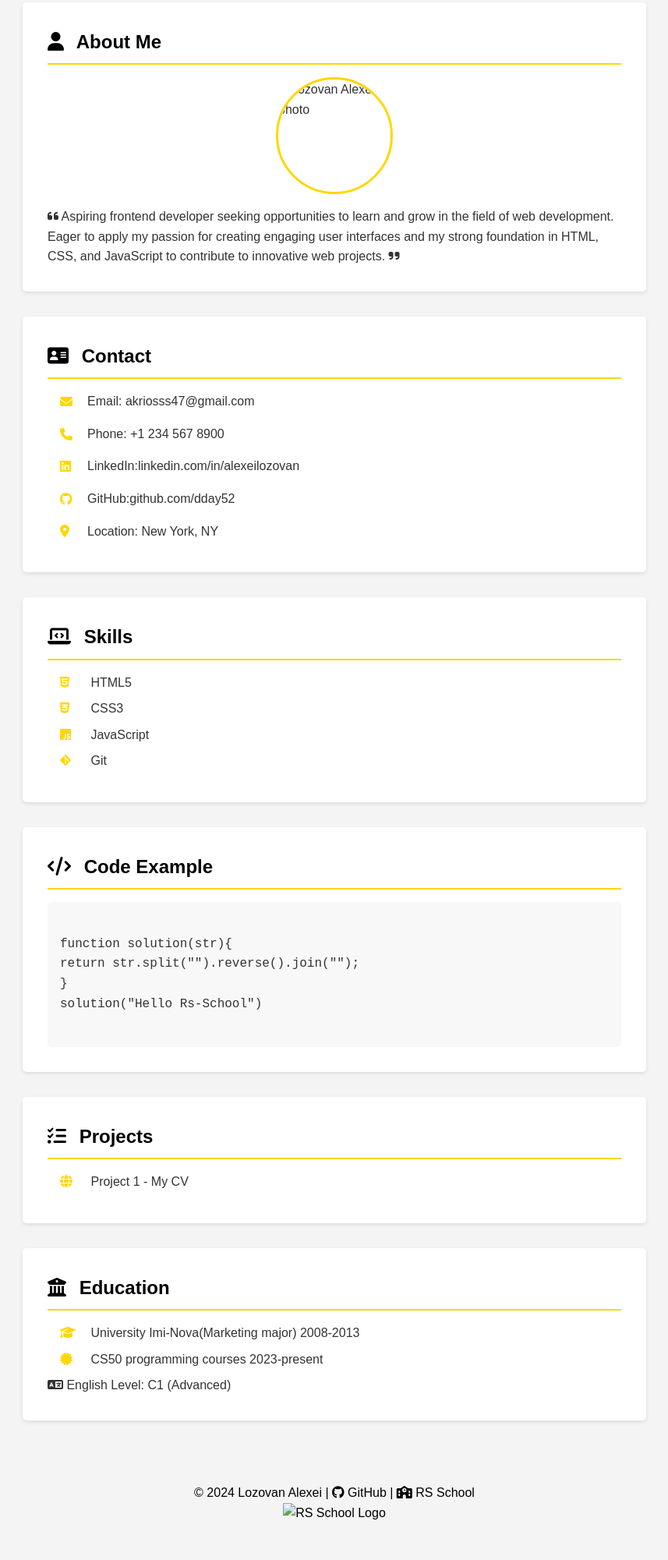
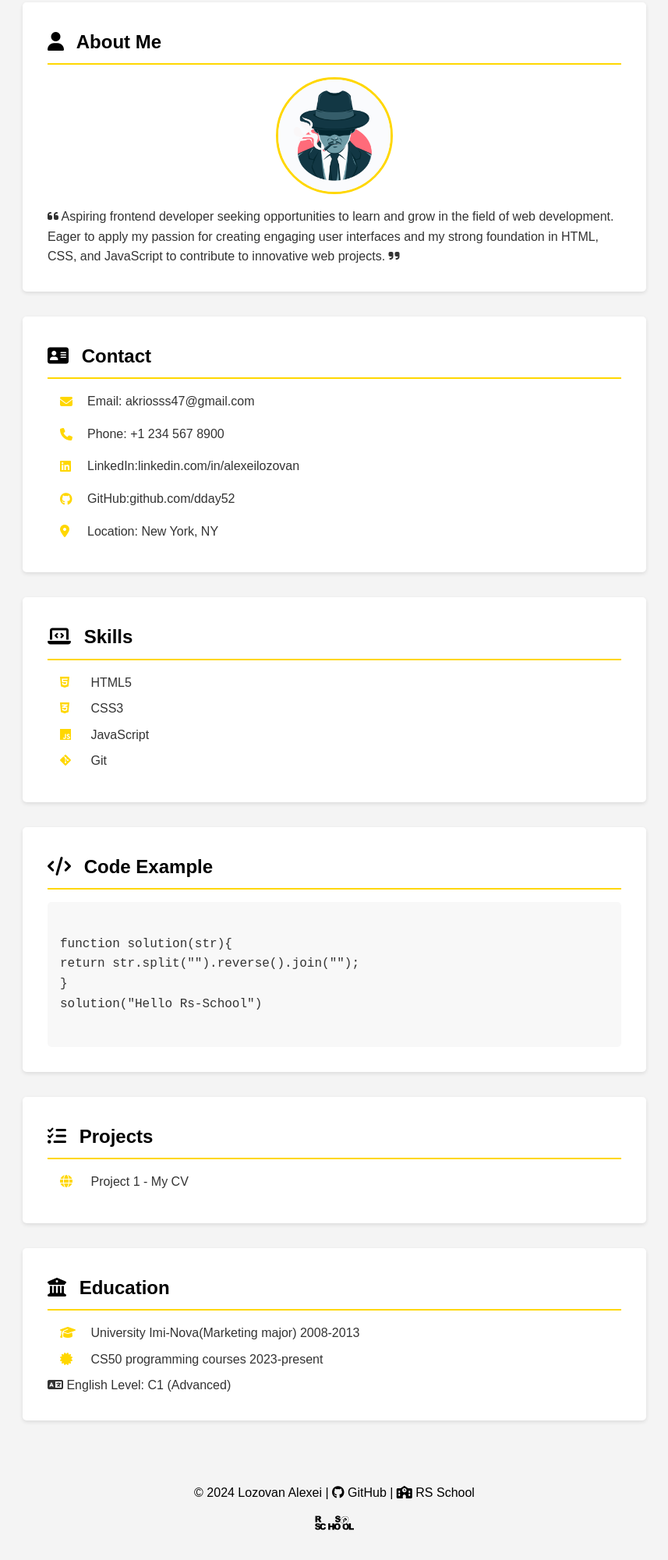
Before and after one commit to Dday52/rsschool-cv, a plain HTML site: page index.html in a window 1280 px wide. Shown: the part 191-2192 px from the top of the page at 78% size, without its empty margins (211-1068 px from the left). Before the commit the page ends 2160 px from the top, so only its background shows below. Drawn offline with Linux system fonts and the light colour scheme.

Commit message:
feat: add images

```diff
--- a/index.html
+++ b/index.html
@@ -11,7 +11,7 @@
 
 <body>
     <header>
-        <h1><img src="picture.png" alt="avatar" class="profile-pic"> Lozovan Alexei</h1>
+        <h1><img src="/rsschool-cv//images/avatar.jpg" alt="avatar" class="profile-pic"> Lozovan Alexei</h1>
         <nav>
             <ul>
                 <li><a href="#about"><i class="fas fa-info-circle"></i> About</a></li>
@@ -26,7 +26,7 @@
     <main>
         <section id="about">
             <h2><i class="fas fa-user"></i> About Me</h2>
-            <img src="3551739.jpg" alt="Lozovan Alexei photo" class="avatar">
+            <img src="/rsschool-cv/images/avatar.jpg" alt="Lozovan Alexei photo" class="avatar">
             <p><i class="fas fa-quote-left"></i> Aspiring frontend developer seeking opportunities to learn and grow in the field of web development. Eager to apply my
             passion for creating engaging user interfaces and my strong foundation in HTML, CSS, and JavaScript to contribute to
             innovative web projects. <i class="fas fa-quote-right"></i></p>
@@ -85,7 +85,7 @@ solution("Hello Rs-School")
     <footer>
         <p>&copy; 2024 Lozovan Alexei | <a href="https://github.com/Dday52"><i class="fab fa-github"></i> GitHub</a> |
             <a href="https://rs.school/courses/javascript-preschool-ru"><i class="fas fa-school"></i> RS School</a></p>
-        <img src="rsschool-logo.svg" alt="RS School Logo" >
+        <img src="/rsschool-cv/images/rsschool-logo.svg" alt="RS School Logo" >
     </footer>
 </body>
 
--- a/style.css
+++ b/style.css
@@ -159,6 +159,11 @@ footer a:hover {
     text-decoration: underline;
 }
 
+footer img[alt="RS School Logo"] {
+    width: 50px;
+    height: 50px;
+}
+
 #contact ul {
     display: flex;
     flex-direction: column;
```
Also changed, not shown: images/avatar.jpg (added), images/rsschool-logo.svg (added).
